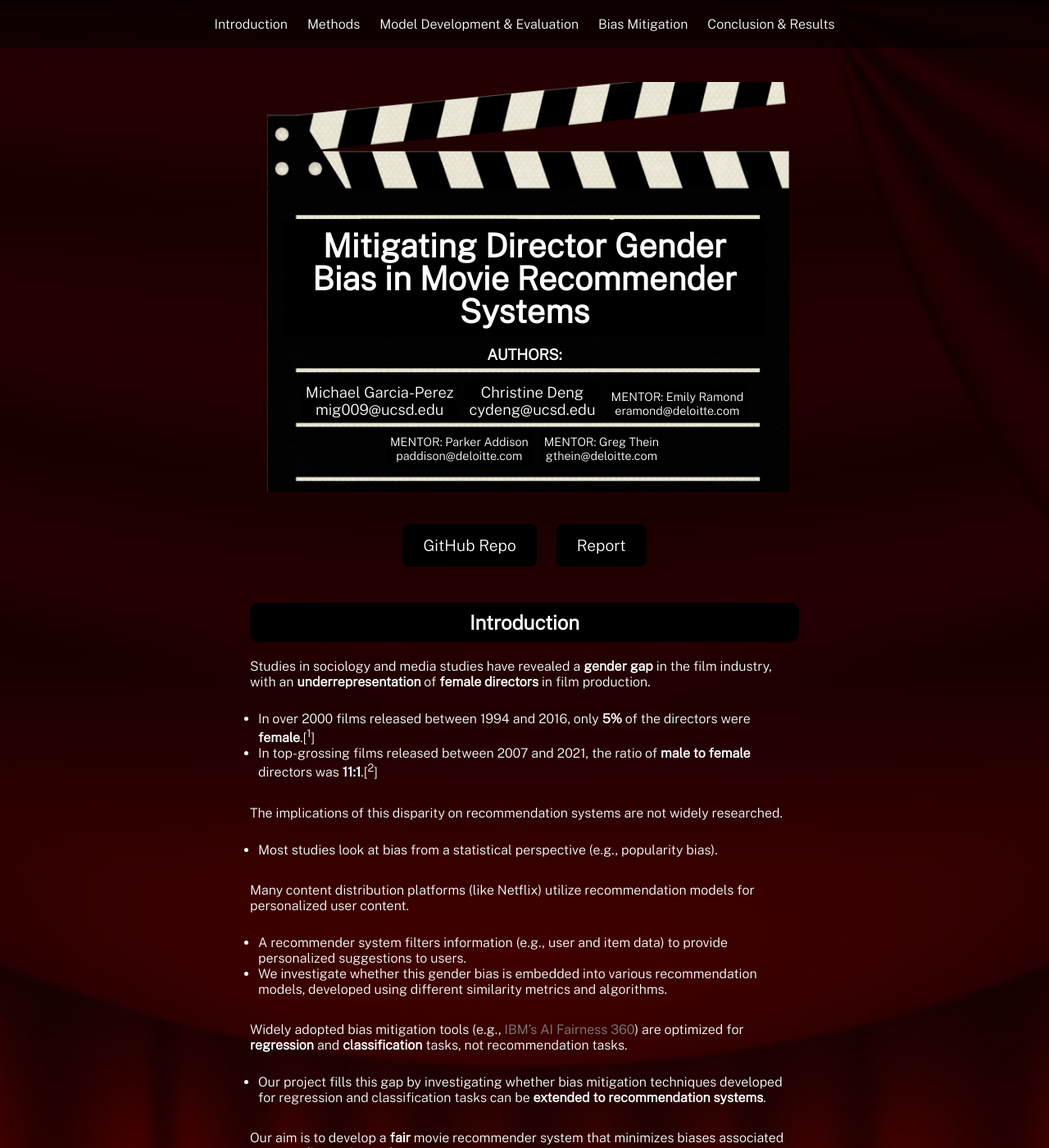
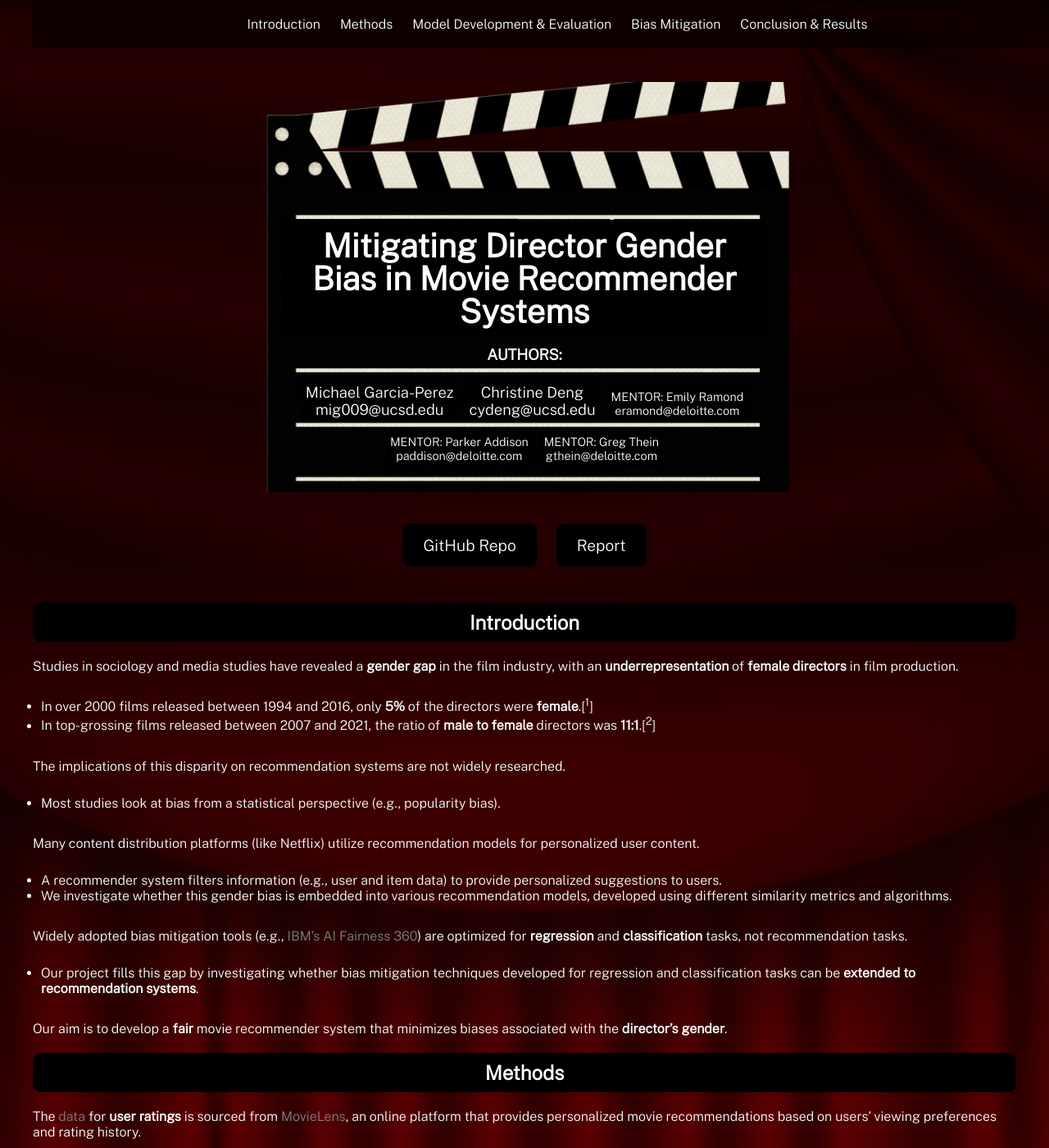
Before and after one commit to michael-garciaperez/DSC180A-Methodology-5, a Jekyll site: the page built from index.md, in a window 1280 px wide and 1400 px high. Shown: the whole window at 82% size. Built offline with Jekyll 4.4.1, drawn with Linux system fonts in a browser that asks for light colours.

Commit message:
Update style.scss

```diff
--- a/assets/css/style.scss
+++ b/assets/css/style.scss
@@ -10,14 +10,15 @@ body {
   font-family: 'Public Sans', sans-serif;
   color: white;
   margin: 0;
-  max-width: 5000px; /* Adjust the value as needed */
+  max-width: 1200px;
   margin-left: auto;
   margin-right: auto;
 }
 
 div.shell {
   display: block;
-  width: 670px;
+  width: 100%;
+  max-width: 1200px;
   margin: 100px auto;
 }
 
```
